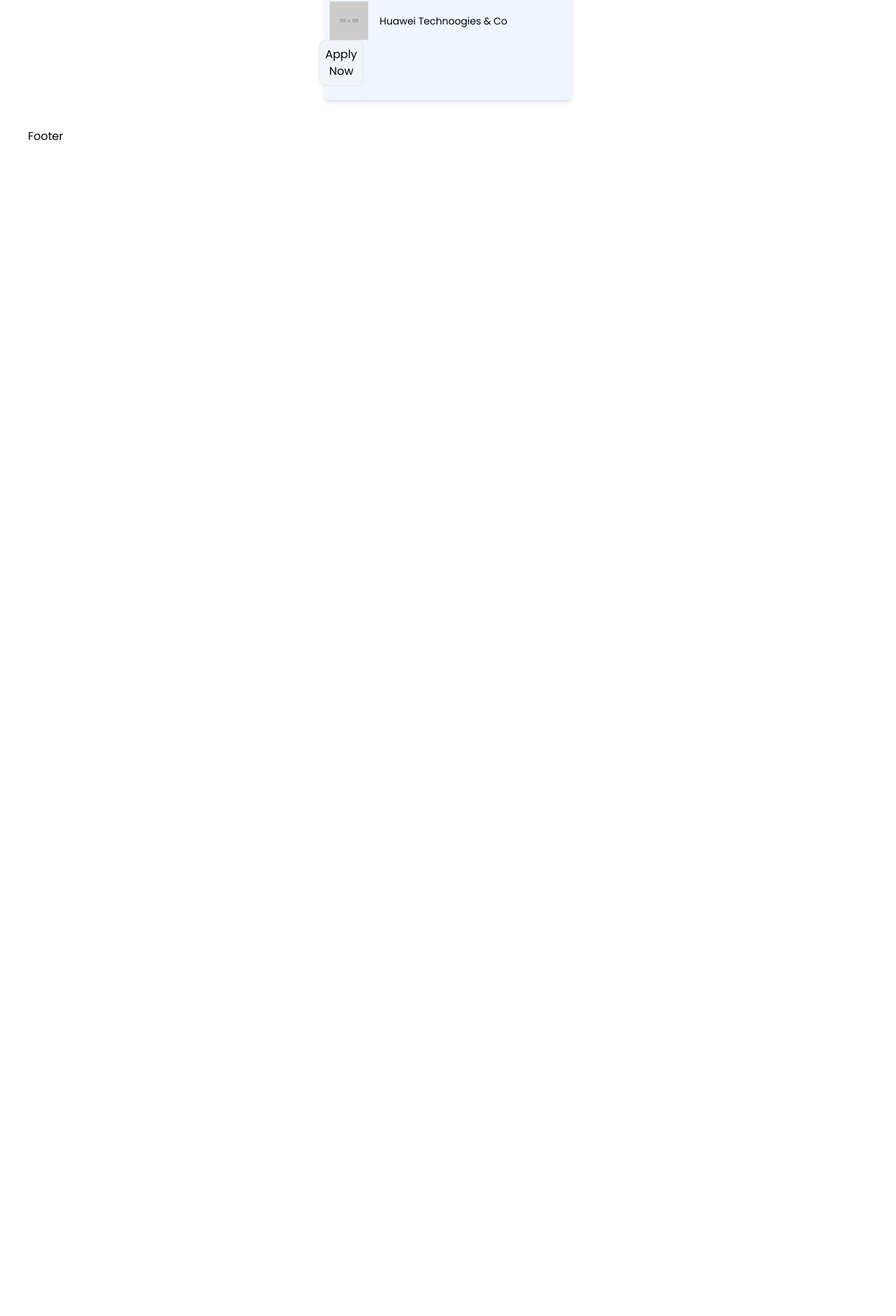
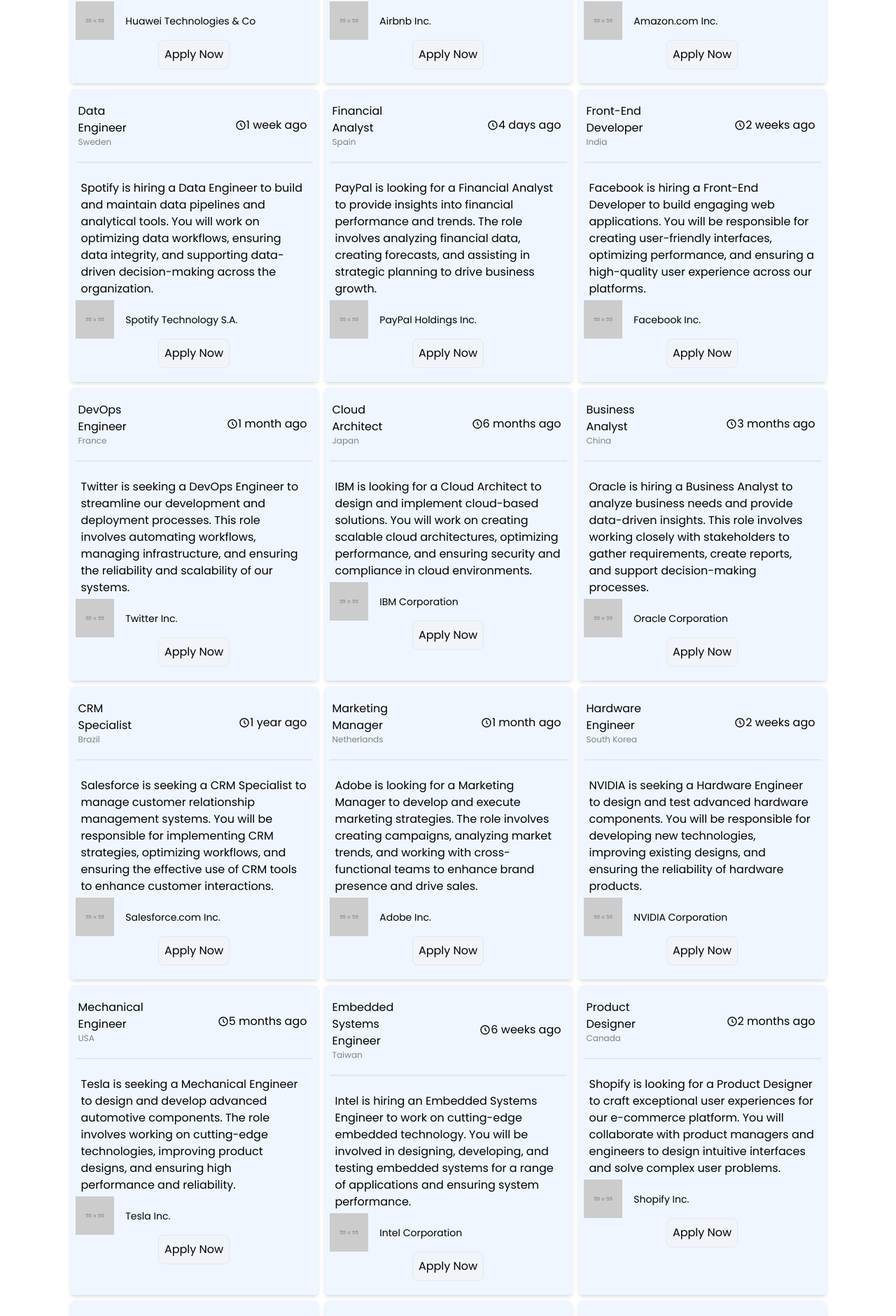
Before and after one commit to khatridikshant/Job-Listing, a React (Vite) app: page / in a window 1280 px wide. Shown: the part 729-2610 px from the top of the page at 70% size. Before the commit the page ends 976 px from the top, so only its background shows below. Built offline with nearby package versions, Linux system fonts and the light colour scheme.

Commit message:
Updated Data Array

```diff
--- a/src/Components/JobDiv/Job.jsx
+++ b/src/Components/JobDiv/Job.jsx
@@ -8,12 +8,184 @@
     'image': 'https://placehold.co/55x55?font=roboto&text=huawei',
     'time': 'Now',
     'location': 'Canada',
-    'desc': 'Lorem ipsum dolor, sit amet consectetur adipisicing elit. Soluta saepe, possimus quos odio provident similique tempora quidem culpa aspernatur accusantium perferendis enim laudantium laborum autem ducimus eligendi odit consequuntur cupiditate.',
-    'company': 'Huawei Technoogies & Co',
+    'desc': 'We are looking for a Web Developer who is passionate about creating innovative web applications. You will be working on exciting projects that involve both front-end and back-end technologies. Join us to make an impact in the tech world.',
+    'company': 'Huawei Technologies & Co',
     'jobtitle': 'Web Developer'
+  },
+  {
+    'id': 2,
+    'image': 'https://placehold.co/55x55?font=roboto&text=airbnb',
+    'time': '3 months ago',
+    'location': 'USA',
+    'desc': 'Airbnb is hiring a Customer Experience Manager to ensure an outstanding customer journey. You will lead initiatives to enhance service quality, resolve customer issues, and drive improvements in customer satisfaction.',
+    'company': 'Airbnb Inc.',
+    'jobtitle': 'Customer Experience Manager'
+  },
+  {
+    'id': 3,
+    'image': 'https://placehold.co/55x55?font=roboto&text=amazon',
+    'time': '1 week ago',
+    'location': 'Australia',
+    'desc': 'Amazon is in search of a Product Manager to oversee product development and strategy. You will work with various teams to define product vision, create roadmaps, and ensure successful delivery of products that meet customer needs.',
+    'company': 'Amazon.com Inc.',
+    'jobtitle': 'Product Manager'
+  },
+  {
+    'id': 4,
+    'image': 'https://placehold.co/55x55?font=roboto&text=spotify',
+    'time': '1 week ago',
+    'location': 'Sweden',
+    'desc': 'Spotify is hiring a Data Engineer to build and maintain data pipelines and analytical tools. You will work on optimizing data workflows, ensuring data integrity, and supporting data-driven decision-making across the organization.',
+    'company': 'Spotify Technology S.A.',
+    'jobtitle': 'Data Engineer'
+  },
+  {
+    'id': 5,
+    'image': 'https://placehold.co/55x55?font=roboto&text=paypal',
+    'time': '4 days ago',
+    'location': 'Spain',
+    'desc': 'PayPal is looking for a Financial Analyst to provide insights into financial performance and trends. The role involves analyzing financial data, creating forecasts, and assisting in strategic planning to drive business growth.',
+    'company': 'PayPal Holdings Inc.',
+    'jobtitle': 'Financial Analyst'
+  },
+  {
+    'id': 6,
+    'image': 'https://placehold.co/55x55?font=roboto&text=facebook',
+    'time': '2 weeks ago',
+    'location': 'India',
+    'desc': 'Facebook is hiring a Front-End Developer to build engaging web applications. You will be responsible for creating user-friendly interfaces, optimizing performance, and ensuring a high-quality user experience across our platforms.',
+    'company': 'Facebook Inc.',
+    'jobtitle': 'Front-End Developer'
+  },
+  {
+    'id': 7,
+    'image': 'https://placehold.co/55x55?font=roboto&text=twitter',
+    'time': '1 month ago',
+    'location': 'France',
+    'desc': 'Twitter is seeking a DevOps Engineer to streamline our development and deployment processes. This role involves automating workflows, managing infrastructure, and ensuring the reliability and scalability of our systems.',
+    'company': 'Twitter Inc.',
+    'jobtitle': 'DevOps Engineer'
+  },
+  {
+    'id': 8,
+    'image': 'https://placehold.co/55x55?font=roboto&text=ibm',
+    'time': '6 months ago',
+    'location': 'Japan',
+    'desc': 'IBM is looking for a Cloud Architect to design and implement cloud-based solutions. You will work on creating scalable cloud architectures, optimizing performance, and ensuring security and compliance in cloud environments.',
+    'company': 'IBM Corporation',
+    'jobtitle': 'Cloud Architect'
+  },
+  {
+    'id': 9,
+    'image': 'https://placehold.co/55x55?font=roboto&text=oracle',
+    'time': '3 months ago',
+    'location': 'China',
+    'desc': 'Oracle is hiring a Business Analyst to analyze business needs and provide data-driven insights. This role involves working closely with stakeholders to gather requirements, create reports, and support decision-making processes.',
+    'company': 'Oracle Corporation',
+    'jobtitle': 'Business Analyst'
+  },
+  {
+    'id': 10,
+    'image': 'https://placehold.co/55x55?font=roboto&text=salesforce',
+    'time': '1 year ago',
+    'location': 'Brazil',
+    'desc': 'Salesforce is seeking a CRM Specialist to manage customer relationship management systems. You will be responsible for implementing CRM strategies, optimizing workflows, and ensuring the effective use of CRM tools to enhance customer interactions.',
+    'company': 'Salesforce.com Inc.',
+    'jobtitle': 'CRM Specialist'
+  },
+  {
+    'id': 11,
+    'image': 'https://placehold.co/55x55?font=roboto&text=adobe',
+    'time': '1 month ago',
+    'location': 'Netherlands',
+    'desc': 'Adobe is looking for a Marketing Manager to develop and execute marketing strategies. The role involves creating campaigns, analyzing market trends, and working with cross-functional teams to enhance brand presence and drive sales.',
+    'company': 'Adobe Inc.',
+    'jobtitle': 'Marketing Manager'
+  },
+  {
+    'id': 12,
+    'image': 'https://placehold.co/55x55?font=roboto&text=nvidia',
+    'time': '2 weeks ago',
+    'location': 'South Korea',
+    'desc': 'NVIDIA is seeking a Hardware Engineer to design and test advanced hardware components. You will be responsible for developing new technologies, improving existing designs, and ensuring the reliability of hardware products.',
+    'company': 'NVIDIA Corporation',
+    'jobtitle': 'Hardware Engineer'
+  },
+  {
+    'id': 13,
+    'image': 'https://placehold.co/55x55?font=roboto&text=tesla',
+    'time': '5 months ago',
+    'location': 'USA',
+    'desc': 'Tesla is seeking a Mechanical Engineer to design and develop advanced automotive components. The role involves working on cutting-edge technologies, improving product designs, and ensuring high performance and reliability.',
+    'company': 'Tesla Inc.',
+    'jobtitle': 'Mechanical Engineer'
+  },
+  {
+    'id': 14,
+    'image': 'https://placehold.co/55x55?font=roboto&text=intel',
+    'time': '6 weeks ago',
+    'location': 'Taiwan',
+    'desc': 'Intel is hiring an Embedded Systems Engineer to work on cutting-edge embedded technology. You will be involved in designing, developing, and testing embedded systems for a range of applications and ensuring system performance.',
+    'company': 'Intel Corporation',
+    'jobtitle': 'Embedded Systems Engineer'
+  },
+  {
+    'id': 15,
+    'image': 'https://placehold.co/55x55?font=roboto&text=shopify',
+    'time': '2 months ago',
+    'location': 'Canada',
+    'desc': 'Shopify is looking for a Product Designer to craft exceptional user experiences for our e-commerce platform. You will collaborate with product managers and engineers to design intuitive interfaces and solve complex user problems.',
+    'company': 'Shopify Inc.',
+    'jobtitle': 'Product Designer'
+  },
+  {
+    'id': 16,
+    'image': 'https://placehold.co/55x55?font=roboto&text=uber',
+    'time': '4 months ago',
+    'location': 'Singapore',
+    'desc': 'Uber is looking for a Logistics Coordinator to manage and optimize transportation and delivery operations. You will work on improving operational efficiency, coordinating logistics activities, and ensuring timely delivery of services.',
+    'company': 'Uber Technologies Inc.',
+    'jobtitle': 'Logistics Coordinator'
+  },
+  {
+    'id': 17,
+    'image': 'https://placehold.co/55x55?font=roboto&text=adobe',
+    'time': '1 month ago',
+    'location': 'Netherlands',
+    'desc': 'Adobe is looking for a Marketing Manager to develop and execute marketing strategies. The role involves creating campaigns, analyzing market trends, and working with cross-functional teams to enhance brand presence and drive sales.',
+    'company': 'Adobe Inc.',
+    'jobtitle': 'Marketing Manager'
+  },
+  {
+    'id': 18,
+    'image': 'https://placehold.co/55x55?font=roboto&text=ibm',
+    'time': '6 months ago',
+    'location': 'Italy',
+    'desc': 'IBM is hiring a Cybersecurity Analyst to protect our systems and data from cyber threats. You will be responsible for monitoring security incidents, analyzing threats, and implementing measures to safeguard our digital assets.',
+    'company': 'IBM Corporation',
+    'jobtitle': 'Cybersecurity Analyst'
+  },
+  {
+    'id': 19,
+    'image': 'https://placehold.co/55x55?font=roboto&text=tesla',
+    'time': '5 months ago',
+    'location': 'USA',
+    'desc': 'Tesla is seeking a Mechanical Engineer to design and develop advanced automotive components. The role involves working on cutting-edge technologies, improving product designs, and ensuring high performance and reliability.',
+    'company': 'Tesla Inc.',
+    'jobtitle': 'Mechanical Engineer'
+  },
+  {
+    'id': 20,
+    'image': 'https://placehold.co/55x55?font=roboto&text=ibm',
+    'time': '6 months ago',
+    'location': 'Italy',
+    'desc': 'IBM is hiring a Cybersecurity Analyst to protect our systems and data from cyber threats. You will be responsible for monitoring security incidents, analyzing threats, and implementing measures to safeguard our digital assets.',
+    'company': 'IBM Corporation',
+    'jobtitle': 'Cybersecurity Analyst'
+  }
+];
 
-  }
-]
+
 
 const Job = () => {
 
@@ -43,11 +215,11 @@
             </p>
             <div className='grid grid-cols-5 items-center mt-1'>
             <div className='col-span-1'>
-              <img src='https://placehold.co/55x55?font=roboto&text=huawei'></img></div>
+              <img src={data.image}></img></div>
              <div className='col-span-4'> <span className='text-sm py-1 px-1'>{data.company}</span> </div>
             </div>
             <div className='grid grid-cols-10 items-center'>
-              <div className='col-span-1 flex justify-center'>
+              <div className='col-span-10 flex justify-center'>
               <button className='border rounded-lg p-2 bg-slate-100'>Apply Now</button>
               </div>
               </div>
```
